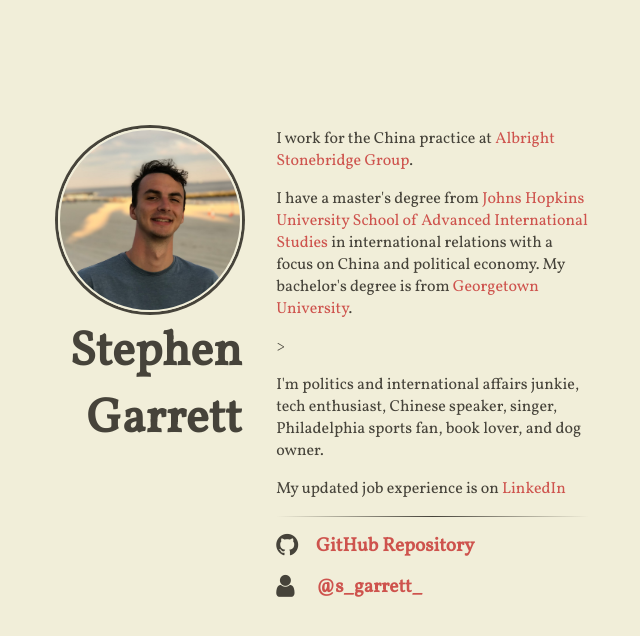
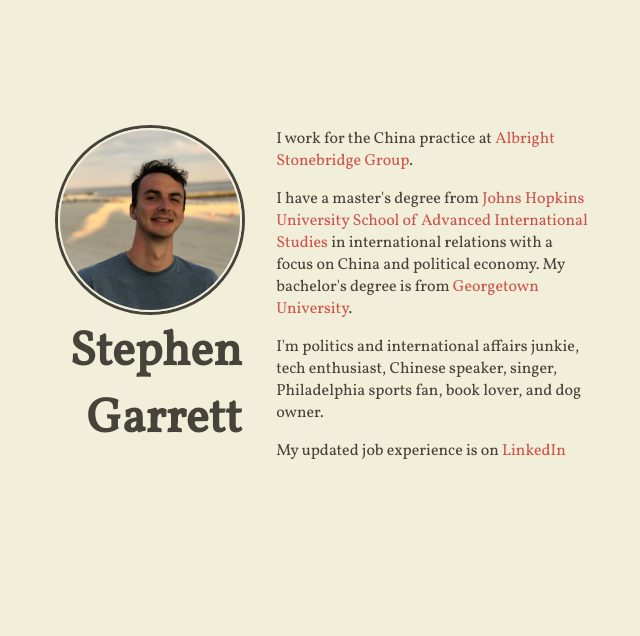
Before and after one commit to sgarrett233/sgarrett233.github.io, a Jekyll site: the page built from index.html, in a window 1280 px wide. Shown: the top 636 px of the page, without its empty margins (391-1031 px from the left). Built offline with Jekyll 4.4.1, drawn with Linux system fonts in a browser that asks for light colours; nearby versions of some CDN libraries.

```diff
--- a/_includes/content.html
+++ b/_includes/content.html
@@ -1,10 +1,11 @@
 
 <p> I work for the China practice at <a href="https://dgagroup.com/albright-stonebridge-group/">Albright Stonebridge Group</a>. </p>
-<p> I have a master's degree from  <a href="https://sais.jhu.edu/">Johns Hopkins University School of Advanced International Studies</a> in international relations with a focus on China and political economy. My bachelor's degree is from <a href="https://sfs.georgetown.edu/">Georgetown University</a>. </p>>
+<p> I have a master's degree from  <a href="https://sais.jhu.edu/">Johns Hopkins University School of Advanced International Studies</a> in international relations with a focus on China and political economy. My bachelor's degree is from <a href="https://sfs.georgetown.edu/">Georgetown University</a>. </p>
 <p> I'm politics and international affairs junkie, tech enthusiast, Chinese speaker, singer, Philadelphia sports fan, book lover, and dog owner.</p>
 
 <p> My updated job experience is on <a href="https://www.linkedin.com/in/stephenrgarrett"">LinkedIn</a> </p>
 
+<!--
 <hr />
 
 <ul class="fa-ul main-list">
@@ -17,3 +18,4 @@
     <a href="http://twitter.com/s_garrett_">@s_garrett_</a>
   </li>
 </ul>
+-->
```
